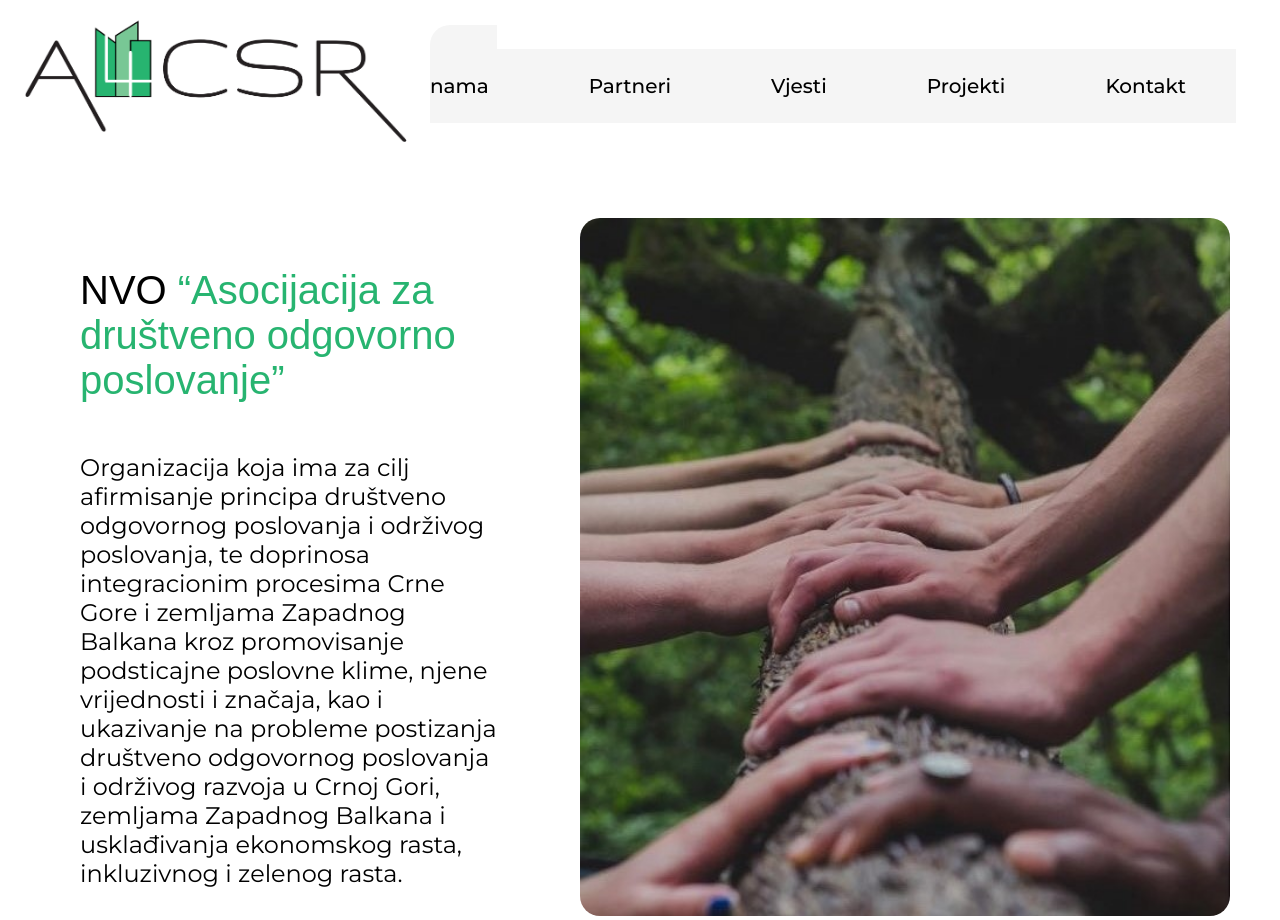
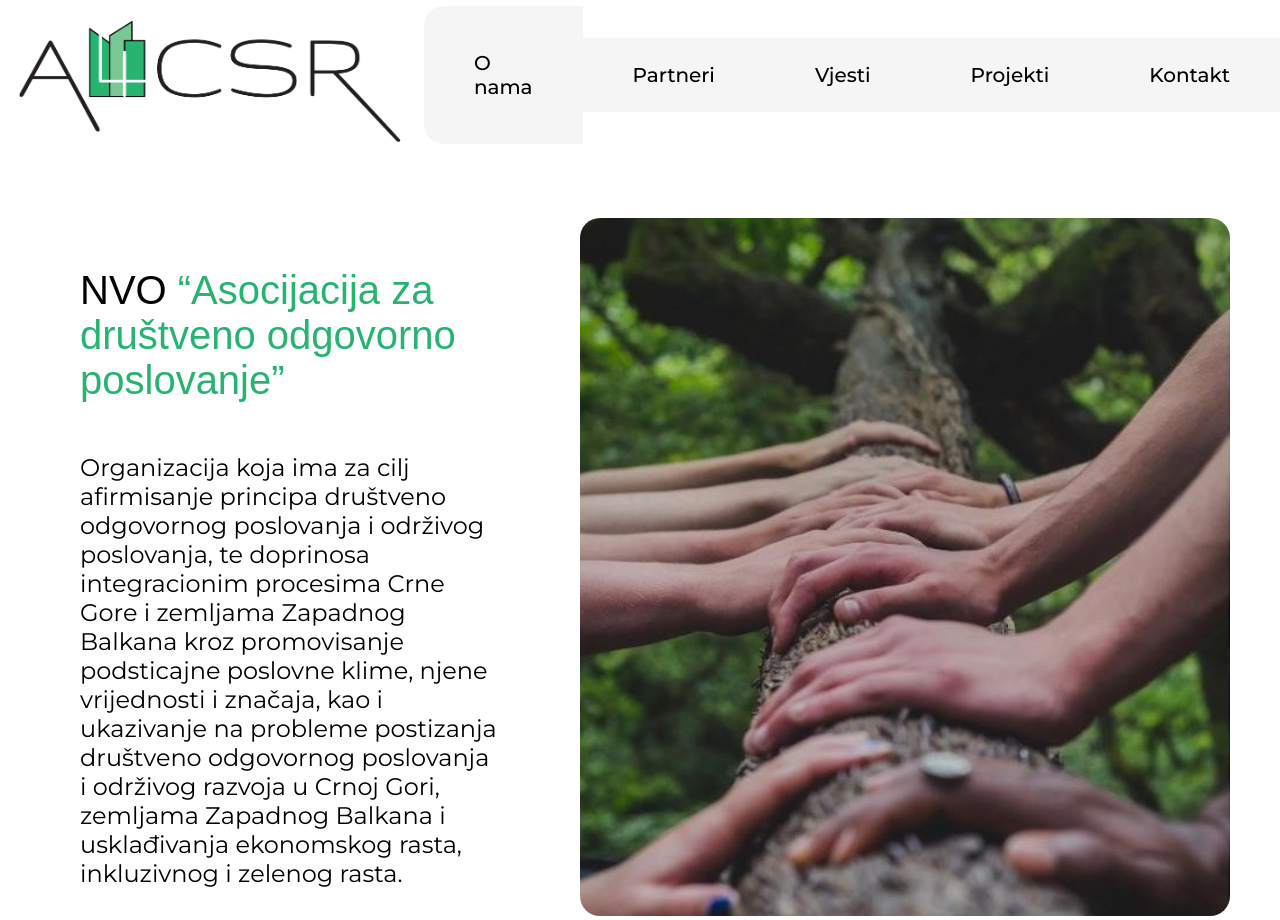
Before and after one commit to mmarakesh/a4csr, a React (Create React App) app: page / in a window 1280 px wide. Built offline with nearby package versions, Linux system fonts and the light colour scheme; a web font is replaced by a local one.

Commit message:
dropdown menu

```diff
--- a/package.json
+++ b/package.json
@@ -6,7 +6,9 @@
     "@testing-library/jest-dom": "^5.17.0",
     "@testing-library/react": "^13.4.0",
     "@testing-library/user-event": "^13.5.0",
+    "bootstrap": "^5.3.3",
     "react": "^18.2.0",
+    "react-bootstrap": "^2.10.1",
     "react-dom": "^18.2.0",
     "react-router-dom": "^6.22.3",
     "react-scripts": "5.0.1",
--- a/src/App.css
+++ b/src/App.css
@@ -7,6 +7,8 @@
   padding: 15px;
 }
 .nav-right {
+  display: flex;
+  align-items: center;
   height: 50px;
   margin: 50px 0px;
 }
@@ -31,3 +33,24 @@
   padding: 10px 50px;
   border-radius: 10px;
 }  */
+
+.dropdown-menu{
+  position: absolute;
+  background-color: #fff;
+  padding: 10px;
+}
+li{
+  list-style: none;
+}
+.dropdown-menu ul li:hover{
+  color: black;
+  cursor: pointer;
+}
+.dropdown-menu.active{
+  opacity: 1;
+  visibility: visible;
+}
+.dropdown-menu.inactive{
+  opacity: 0;
+  visibility: hidden;
+}
--- a/src/App.js
+++ b/src/App.js
@@ -8,15 +8,19 @@ import {
 import logo from './image/logo.png';
 import './App.css';
 import Onama from "./Components/Onama/Onama";
+import Dropdown from "./Dropdown";
+
 
 function App() {
+
   return <Router>
     <div className="nav">
     <div className="nav-left">
       <img src={logo} alt="logo" width="400px"/>
     </div>
+
     <nav className="nav-right">
-      <Link to = "/o nama" className="link first-link">O nama</Link>
+      <Link to = "/o nama" className="link first-link"><Dropdown/></Link>
       <Link to = "/partneri" className="link">Partneri</Link>
       <Link to = "/vjesti" className="link">Vjesti</Link>
       <Link to = "/projekti" className="link">Projekti</Link>
@@ -24,6 +28,7 @@ function App() {
     </nav>
     </div>
     <Onama/>
+
   </Router>
 }
 export default App;
--- /dev/null
+++ b/src/Dropdown.js
@@ -0,0 +1,27 @@
+import { useState } from "react";
+const Dropdown = () =>{
+    const [open, setOpen] = useState(false);
+    return(
+        <div >
+            <div className="menu-trigger" onClick={()=>{setOpen(!open)}}>
+                <p>O nama</p>
+            </div>
+
+            <div className={`dropdown-menu ${open? 'active': 'inactive'}`}>
+                <ul>
+                    <DropdownItem text ={"Tim"}/>
+                    <DropdownItem text ={"Poslovna dokumentacija"}/>
+                </ul>
+            </div>
+        </div>
+    );
+}
+
+function DropdownItem(props){
+    return(
+        <li className="dropdownItem">
+            <p>{props.text}</p>
+        </li>
+    );
+}
+export default Dropdown;
--- a/src/index.js
+++ b/src/index.js
@@ -3,6 +3,8 @@ import ReactDOM from 'react-dom/client';
 import './index.css';
 import App from './App';
 import reportWebVitals from './reportWebVitals';
+
+
 
 const root = ReactDOM.createRoot(document.getElementById('root'));
 root.render(
```
Also changed, not shown: 1 other file (tests, documents, lock files or other folders).
